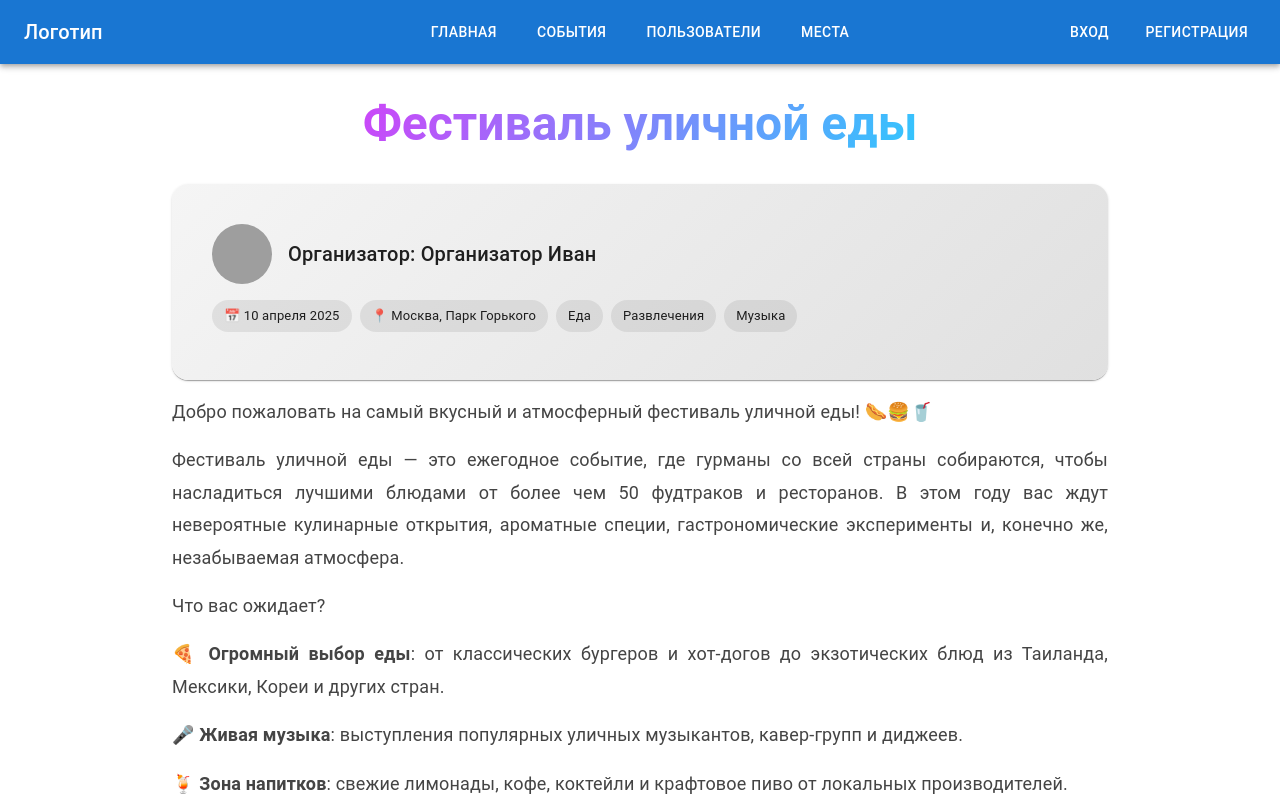
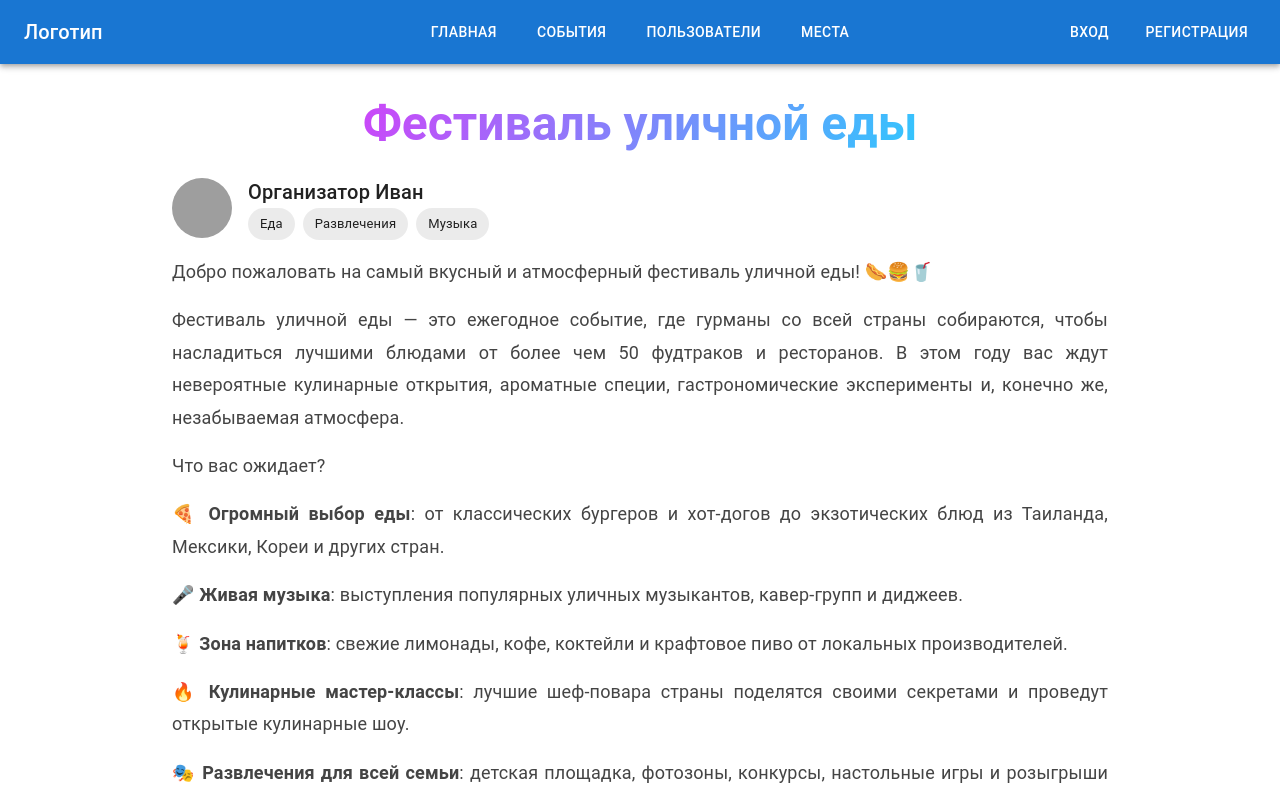
Before and after one commit to ChuvilkoDEV/Diplom, a React app: page /event/1 in a window 1280 px wide. Shown: the top 799 px of the page. Built offline with nearby package versions, Linux system fonts and the light colour scheme; grey boxes are pictures that could not be loaded.

Commit message:
Небольшая переработка подробной страницы ивентов

```diff
--- a/src/2_pages/EventPage/ui/EventDetails.tsx
+++ b/src/2_pages/EventPage/ui/EventDetails.tsx
@@ -1,24 +1,22 @@
 import React from "react";
-import { Box, Typography, Avatar, Chip, Stack, Card, CardContent } from "@mui/material";
+import { Box, Typography, Avatar, Chip, Stack } from "@mui/material";
 
 const EventDetails: React.FC<{ event: any }> = ({ event }) => (
-  <Card sx={{ mt: 4, p: 3, borderRadius: "16px", background: "linear-gradient(135deg, #f5f5f5, #e0e0e0)" }}>
-    <CardContent>
+  <Box>
     <Stack spacing={2}>
       <Box sx={{ display: "flex", alignItems: "center", mt: 2 }}>
         <Avatar src={event.creator.avatar} alt={event.creator.name} sx={{ width: 60, height: 60, mr: 2 }} />
-          <Typography variant="h6">Организатор: {event.creator.name}</Typography>
-        </Box>
+        <Box>
+          <Typography variant="h6">{event.creator.name}</Typography>
           <Stack direction="row" spacing={1} sx={{ flexWrap: "wrap" }}>
-          <Chip label={`📅 ${event.date}`} />
-          <Chip label={`📍 ${event.location}`} />
             {event.categories.map((category: string, index: number) => (
               <Chip key={index} label={category} />
             ))}
           </Stack>
+        </Box>
+      </Box>
     </Stack>
-    </CardContent>
-  </Card>
+  </Box>
 );
 
 export default EventDetails;
```
Lines whose indentation alone changed are shown as unchanged.
